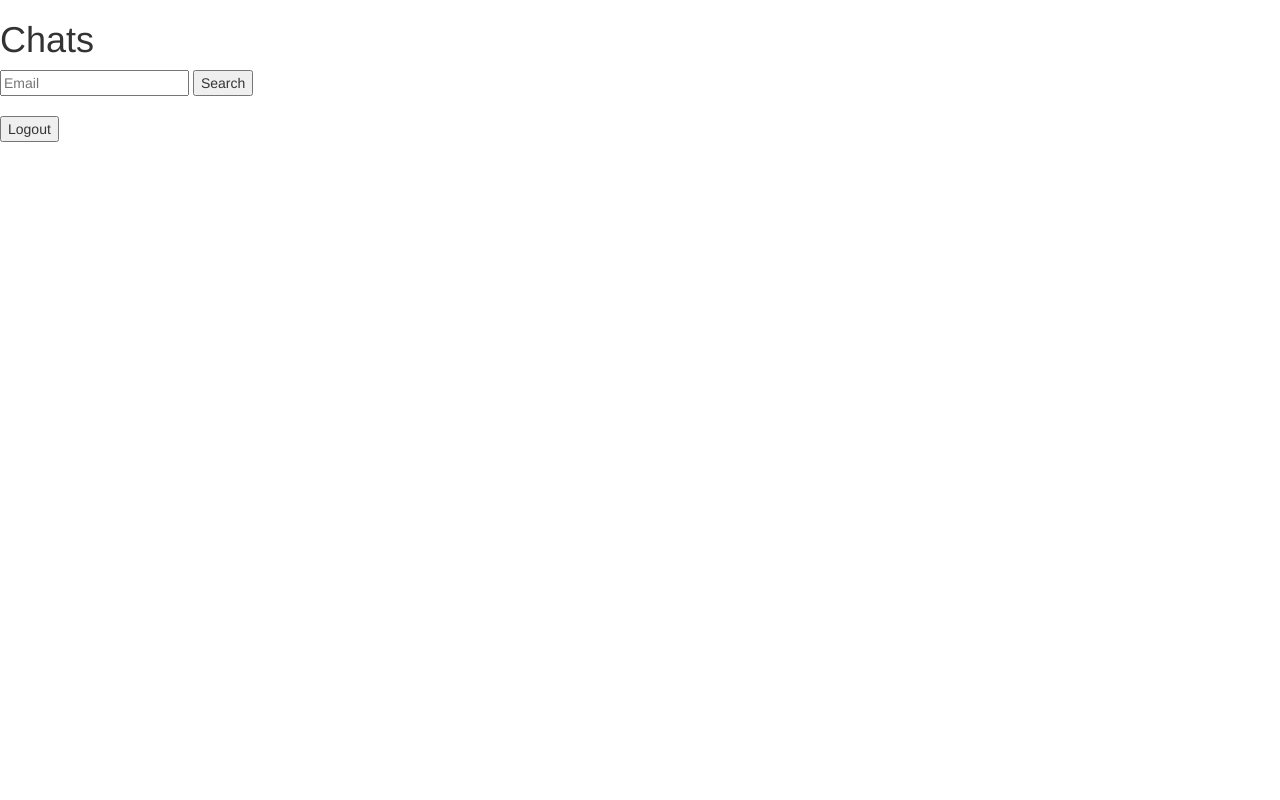
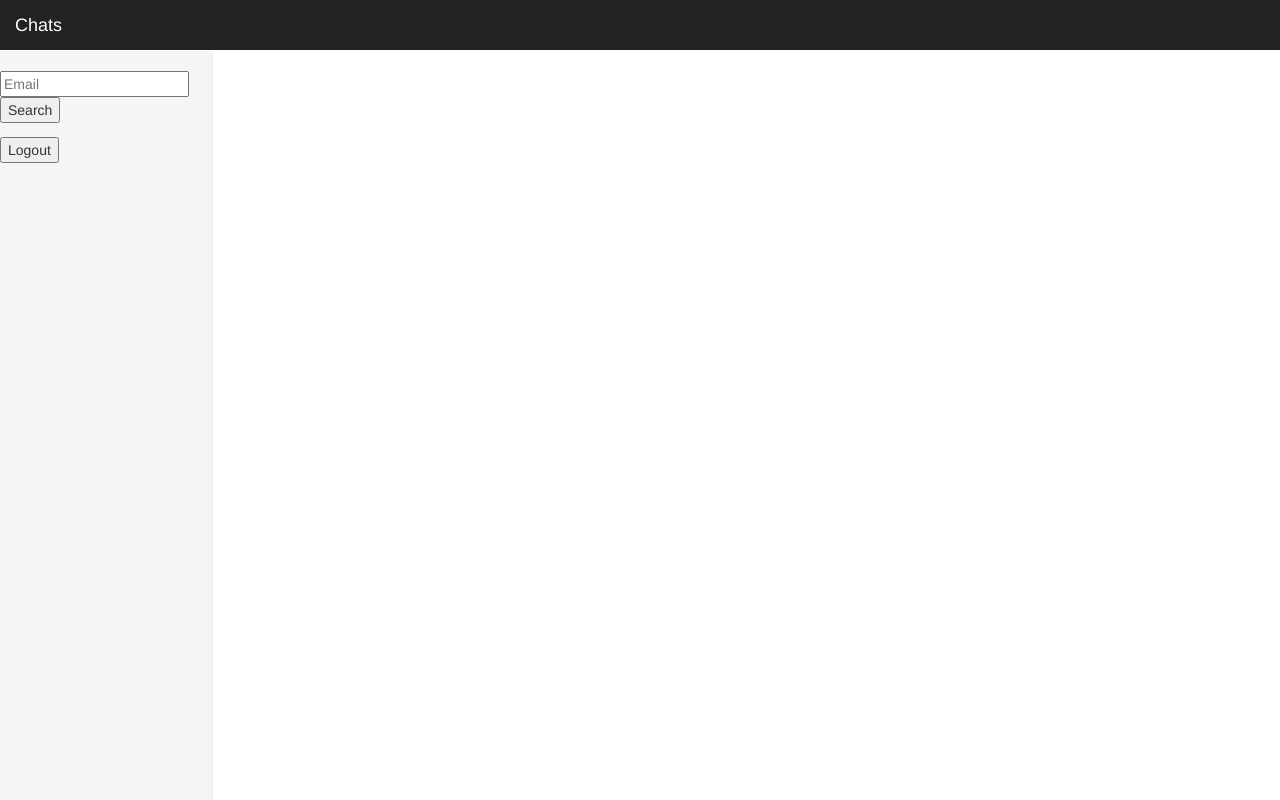
Before and after one commit to michaeltingley/betterworks, a Django app: page /chat/ in a window 1280 px wide. Run offline with Django 3.2, Linux system fonts and the light colour scheme; a user stored in the database is signed in; some libraries are stand-ins or nearby versions.

Commit message:
Add sidebar, and header, add users

```diff
--- /dev/null
+++ b/betterworks/chat/static/css/styles.css
@@ -0,0 +1,74 @@
+/*
+ * Base structure
+ */
+
+/* Move down content because we have a fixed navbar that is 50px tall */
+body {
+  padding-top: 50px;
+}
+
+/*
+ * Top navigation
+ * Hide default border to remove 1px line.
+ */
+.navbar-fixed-top {
+  border: 0;
+}
+
+/*
+ * Sidebar
+ */
+
+/* Hide for mobile, show later */
+.sidebar {
+  display: none;
+}
+@media (min-width: 768px) {
+  .sidebar {
+    position: fixed;
+    top: 51px;
+    bottom: 0;
+    left: 0;
+    z-index: 1000;
+    display: block;
+    padding: 20px;
+    overflow-x: hidden;
+    overflow-y: auto; /* Scrollable contents if viewport is shorter than content. */
+    background-color: #f5f5f5;
+    border-right: 1px solid #eee;
+  }
+}
+
+/* Sidebar navigation */
+.nav-sidebar {
+  margin-right: -21px; /* 20px padding + 1px border */
+  margin-bottom: 20px;
+  margin-left: -20px;
+}
+.nav-sidebar > li > a {
+  padding-right: 20px;
+  padding-left: 20px;
+}
+.nav-sidebar > .active > a,
+.nav-sidebar > .active > a:hover,
+.nav-sidebar > .active > a:focus {
+  color: #fff;
+  background-color: #428bca;
+}
+
+/*
+ * Main content
+ */
+
+.main {
+  padding: 20px;
+}
+@media (min-width: 768px) {
+  .main {
+    padding-right: 40px;
+    padding-left: 40px;
+  }
+}
+.main {
+  margin-top: 0;
+}
--- a/betterworks/chat/templates/chat/index.html
+++ b/betterworks/chat/templates/chat/index.html
@@ -1,5 +1,3 @@
-<h1>Chats</h1>
-
 {% load staticfiles %}
 
 <script src="https://ajax.googleapis.com/ajax/libs/jquery/1.11.1/jquery.min.js"></script>
@@ -7,21 +5,37 @@
 <script src="{% static 'js/scripts.js' %}"></script>
 <link rel="stylesheet" href="https://maxcdn.bootstrapcdn.com/bootstrap/3.3.6/css/bootstrap.min.css">
 <script src="https://maxcdn.bootstrapcdn.com/bootstrap/3.3.6/js/bootstrap.min.js"></script>
+<link rel="stylesheet" type="text/css" href="{% static 'css/styles.css' %}">
 
+<nav class="navbar navbar-inverse navbar-fixed-top">
+  <div class="container-fluid">
+    <div class="navbar-header">
+      <a class="navbar-brand" href="http://getbootstrap.com/examples/dashboard/#">Chats</a>
+    </div>
+  </div>
+</nav>
+
+<div class="container-fluid">
+  <div class="row">
+    <div class="col-sm-3 col-md-2 sidebar">
+      <ul class="nav nav-sidebar">
 				<form id="find_users" method="post">
 				  {% csrf_token %}
 				  <input id="email_prefix" name="email_prefix" type="text" placeholder="Email" />
 				  <input type="submit" value="Search" />
 				</form>
-<ul id="found_users">
-</ul>
-<div id="chat_pane">
-  <h2 id="chat_title"></h2>
-  <ul id="chat_messages">
-  </ul>
-</div>
-
+				<ul id="found_users"></ul>
 				<form action="{% url 'chat:logout' %}" method="post">
 	  			{% csrf_token %}
 	  			<input type="submit" value="Logout" />
 				</form>
+			</ul>
+		</div>
+    <div class="col-sm-9 col-sm-offset-3 col-md-10 col-md-offset-2 main">
+			<div id="chat_pane">
+			  <h2 id="chat_title"></h2>
+			  <ul id="chat_messages"></ul>
+			</div>
+		</div>
+	</div>
+</div>
```
Also changed, not shown: betterworks/db.sqlite3. Lines whose indentation alone changed are shown as unchanged.
